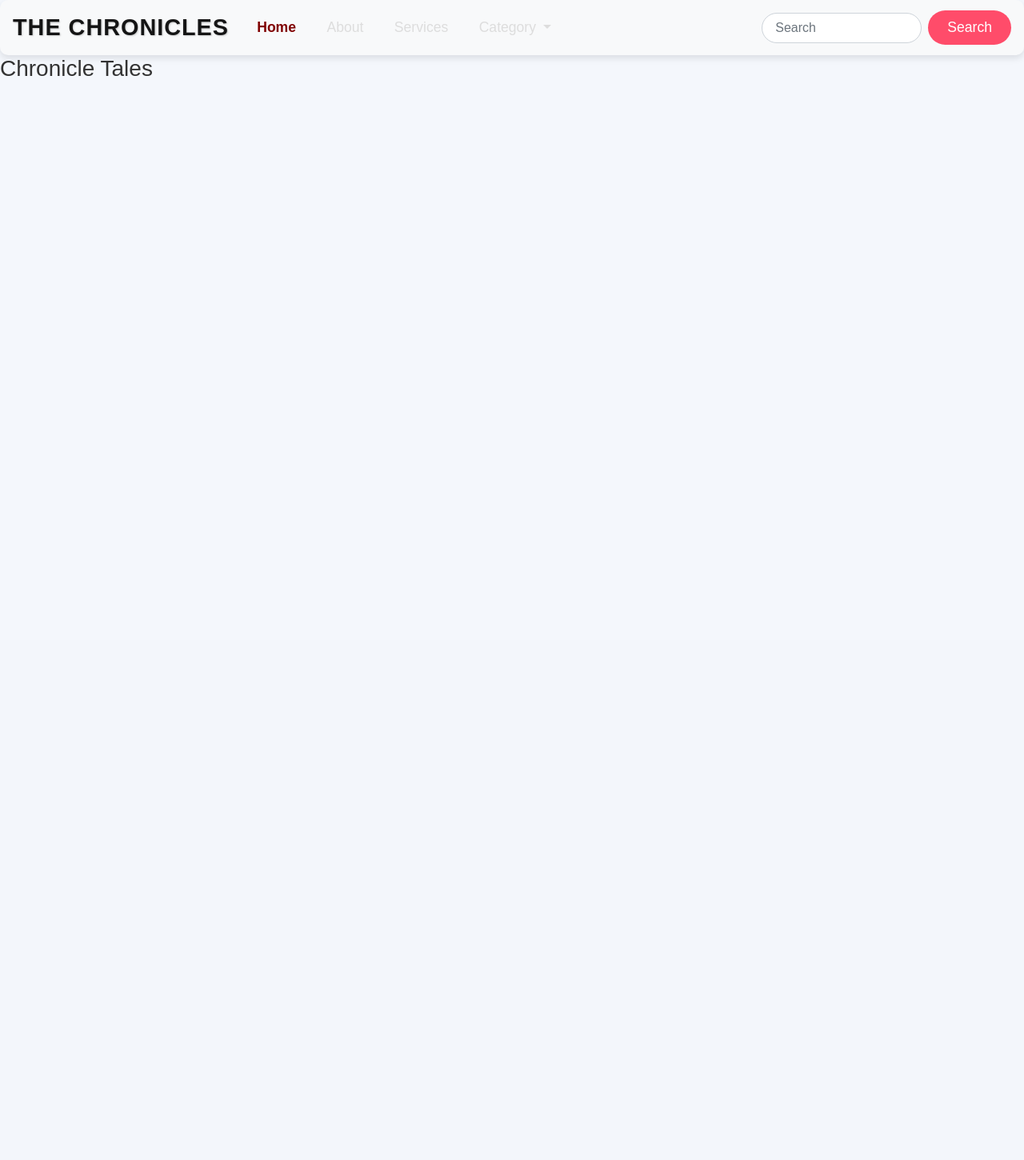
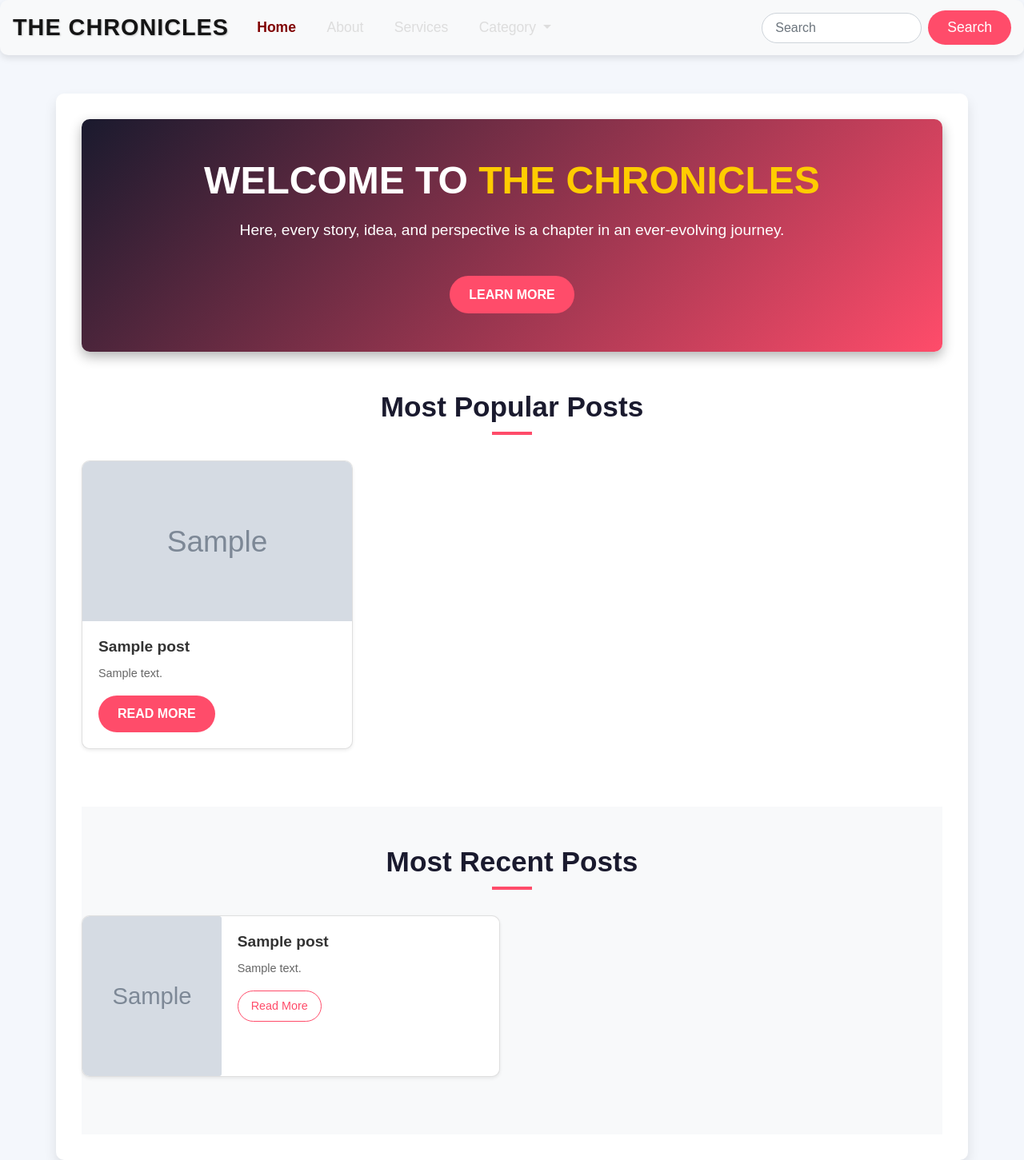
Before and after one commit to EliArn99/MyBlog, a Django app: template templates/blog/home.html in a window 1280 px wide. Shown: the whole page at 80% size. Before the commit the page ends 95 px from the top, so only its background shows below. Run offline with Django 3.2, Linux system fonts and the light colour scheme; the template is opened without the code that fills it: most values are stand-ins (such as "Sample title", 1, 10 or a date in 2020); grey boxes marked "Sample" are stand-in pictures; some libraries are stand-ins or nearby versions.

Commit message:
Update home.html

```diff
--- a/templates/blog/home.html
+++ b/templates/blog/home.html
@@ -1,4 +1,58 @@
 {% extends 'blog/index.html' %}
+{% load static %}
 {% block content %}
-   <h3>Chronicle Tales</h3>
+<div class="container mt-5">
+    <link rel="stylesheet" href="{% static 'css/home.css' %}">
+
+    <!-- Intro Section -->
+    <div class="intro-section text-center py-5">
+        <h1 class="display-4">Welcome to <span class="highlight">The Chronicles</span></h1>
+        <p class="lead">Here, every story, idea, and perspective is a chapter in an ever-evolving journey.</p>
+        <a href="{% url 'about' %}" class="btn btn-primary mt-3">Learn More</a>
+    </div>
+
+    <!-- Most Popular Posts Section -->
+    <div class="popular-posts-section py-5">
+        <h2 class="section-title text-center">Most Popular Posts</h2>
+        <div class="row">
+            {% for post in popular_posts %}
+            <div class="col-lg-4 col-md-6 col-sm-12 mb-4">
+                <div class="card shadow-sm">
+                    <img src="{{ post.image.url }}" class="card-img-top" alt="{{ post.title }}">
+                    <div class="card-body">
+                        <h5 class="card-title">{{ post.title }}</h5>
+                        <p class="card-text">{{ post.excerpt|truncatewords:15 }}</p>
+                        <a href="{{ post.get_absolute_url }}" class="btn btn-primary">Read More</a>
+                    </div>
+                </div>
+            </div>
+            {% endfor %}
+        </div>
+    </div>
+
+    <!-- Most Recent Posts Section -->
+    <div class="recent-posts-section py-5 bg-light">
+        <h2 class="section-title text-center">Most Recent Posts</h2>
+        <div class="row">
+            {% for post in recent_posts %}
+            <div class="col-lg-6 col-md-12 mb-4">
+                <div class="card shadow-sm">
+                    <div class="row no-gutters">
+                        <div class="col-md-4">
+                            <img src="{{ post.image.url }}" class="card-img" alt="{{ post.title }}">
+                        </div>
+                        <div class="col-md-8">
+                            <div class="card-body">
+                                <h5 class="card-title">{{ post.title }}</h5>
+                                <p class="card-text">{{ post.excerpt|truncatewords:20 }}</p>
+                                <a href="{{ post.get_absolute_url }}" class="btn btn-outline-primary btn-sm">Read More</a>
+                            </div>
+                        </div>
+                    </div>
+                </div>
+            </div>
+            {% endfor %}
+        </div>
+    </div>
+</div>
 {% endblock %}
```
